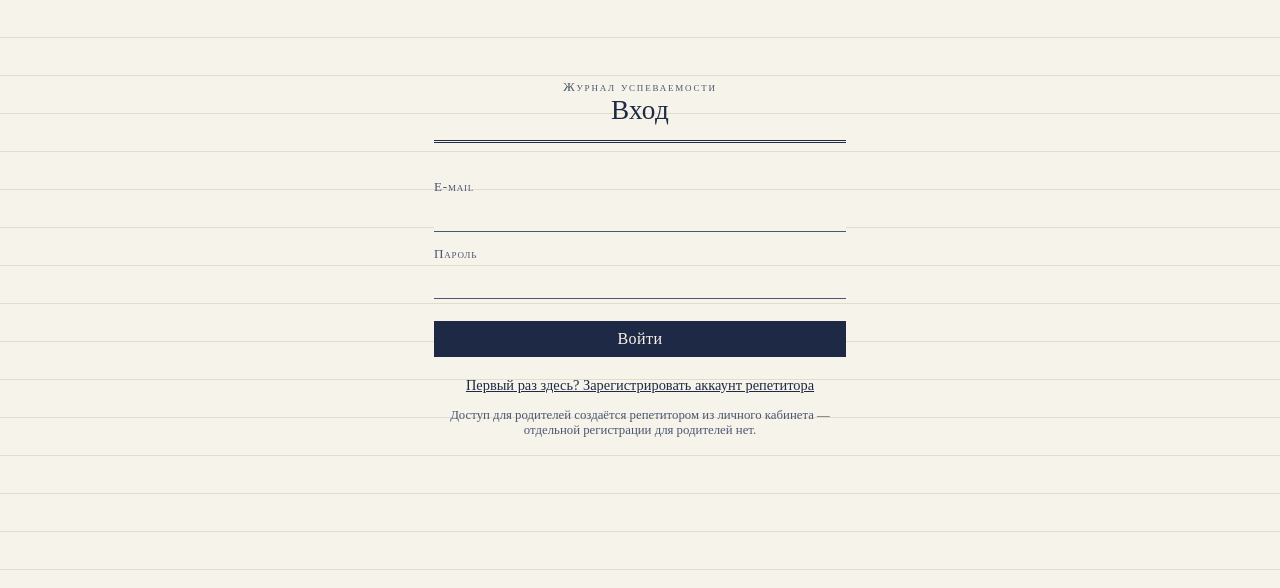
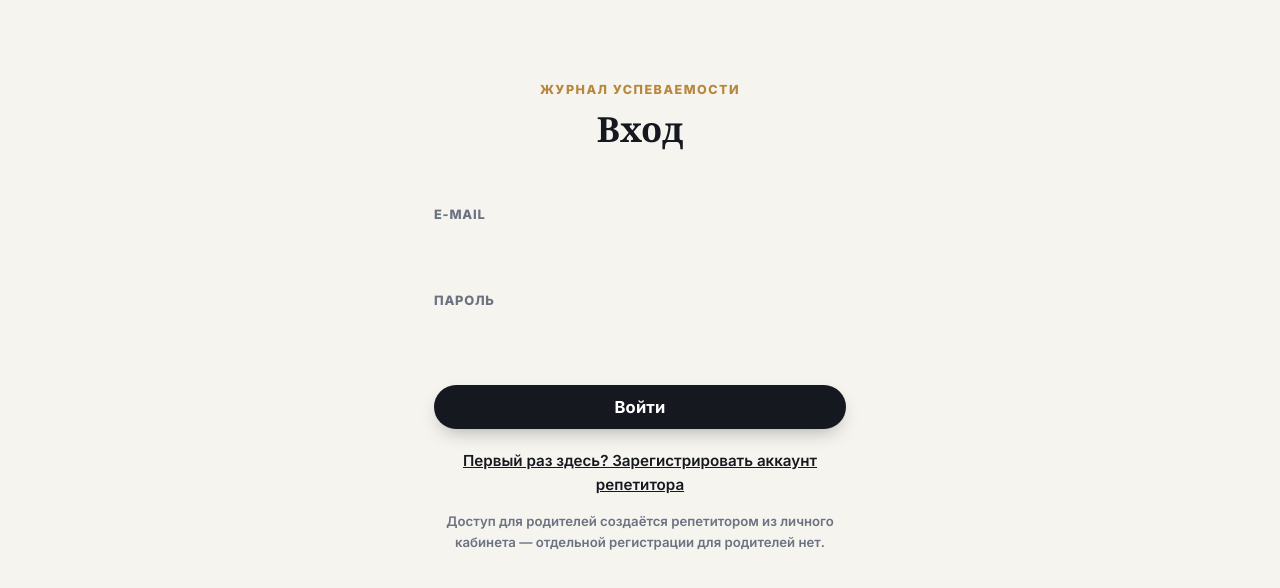
Before and after one commit to Nsstik/tutor-journal-2.0, a Next.js app: page /login in a window 1280 px wide. Shown: the top 588 px of the page. Built offline with nearby package versions, Linux system fonts and the light colour scheme.

Commit message:
Update globals.css

```diff
--- a/app/globals.css
+++ b/app/globals.css
@@ -1,25 +1,32 @@
 /* =========================================================
    Дизайн-система «Журнал успеваемости»
-   Палитра:
-     --paper:      #F6F3EA  (бумага)
-     --paper-line: #CFC6AD  (линовка)
-     --ink:        #1E2A45  (тёмно-синие чернила)
-     --ink-soft:   #4B5670  (приглушённый текст)
-     --red-pen:    #9C3B2E  (красная паста — предупреждения/долг)
-     --green-ink:  #3C6B47  (зелёная паста — выполнено/оплачено)
-     --gold:       #A9822F  (тонкий акцент — печать/подпись)
-   Шрифт: Times New Roman везде, как в официальном документе.
+   Современный, премиальный стиль: тёплый нейтральный фон,
+   белые карточки с мягкой тенью, жирная типографика,
+   без разлиновки и подчёркиваний — акценты через цвет и вес.
+
+   Шрифты: Fraunces (заголовки, с характером) + Inter (текст, жирный).
    ========================================================= */
 
+@import url('https://fonts.googleapis.com/css2?family=Fraunces:opsz,wght@9..144,600;9..144,700;9..144,800&family=Inter:wght@500;600;700;800&display=swap');
+
 :root {
-  --paper: #f6f3ea;
-  --paper-raised: #fbf9f2;
-  --paper-line: #cfc6ad;
-  --ink: #1e2a45;
-  --ink-soft: #4b5670;
-  --red-pen: #9c3b2e;
-  --green-ink: #3c6b47;
-  --gold: #a9822f;
+  --paper: #f6f4ef;          /* фон страницы — тёплый нейтральный, не белый */
+  --paper-raised: #ffffff;   /* поверхность карточек */
+  --paper-line: #e9e5db;     /* минимальный акцент-разделитель, используется точечно */
+  --ink: #16181f;
+  --ink-soft: #6b7280;
+  --red-pen: #b3261e;
+  --red-soft: #f8e8e6;
+  --green-ink: #1f7a4d;
+  --green-soft: #e4f1e9;
+  --gold: #b8863d;
+  --gold-soft: #f3e6cd;
+
+  --radius-lg: 20px;
+  --radius-md: 14px;
+  --radius-sm: 10px;
+  --shadow-card: 0 1px 2px rgba(22, 24, 31, 0.04), 0 14px 32px -16px rgba(22, 24, 31, 0.16);
+  --shadow-card-hover: 0 1px 2px rgba(22, 24, 31, 0.05), 0 20px 40px -16px rgba(22, 24, 31, 0.22);
 }
 
 * {
@@ -32,129 +39,158 @@ body {
   margin: 0;
   background: var(--paper);
   color: var(--ink);
-  font-family: 'Times New Roman', Times, Georgia, serif;
+  font-family: 'Inter', -apple-system, system-ui, sans-serif;
+  font-weight: 500;
+  font-size: 16.5px;
+  line-height: 1.55;
+  -webkit-font-smoothing: antialiased;
 }
 
 body {
-  background-image: repeating-linear-gradient(
-    to bottom,
-    transparent,
-    transparent 37px,
-    var(--paper-line) 38px
-  );
-  background-attachment: local;
   min-height: 100vh;
 }
 
 a {
   color: var(--ink);
+  font-weight: 600;
 }
 
 h1, h2, h3, h4 {
-  font-weight: 400;
-  letter-spacing: 0.01em;
+  font-family: 'Fraunces', Georgia, serif;
+  font-weight: 700;
+  letter-spacing: -0.01em;
   margin: 0;
 }
 
 .eyebrow {
-  font-variant: small-caps;
-  letter-spacing: 0.14em;
-  font-size: 0.8rem;
-  color: var(--ink-soft);
+  text-transform: uppercase;
+  letter-spacing: 0.12em;
+  font-size: 0.76rem;
+  font-weight: 800;
+  color: var(--gold);
 }
 
 .shell {
   max-width: 960px;
   margin: 0 auto;
-  padding: 40px 24px 80px;
+  padding: 48px 24px 90px;
 }
 
 .masthead {
   display: flex;
-  align-items: baseline;
+  align-items: center;
   justify-content: space-between;
-  border-bottom: 3px double var(--ink);
-  padding-bottom: 14px;
-  margin-bottom: 36px;
+  padding-bottom: 8px;
+  margin-bottom: 40px;
+  gap: 16px;
+  flex-wrap: wrap;
 }
 
 .masthead h1 {
-  font-size: 1.7rem;
+  font-size: 2.1rem;
+  margin-top: 4px;
 }
 
 .masthead .subtitle {
-  font-style: italic;
+  font-weight: 500;
   color: var(--ink-soft);
   font-size: 0.95rem;
 }
 
 .card {
   background: var(--paper-raised);
-  border: 1px solid var(--paper-line);
-  padding: 24px 28px;
-  margin-bottom: 28px;
-  position: relative;
+  border-radius: var(--radius-lg);
+  box-shadow: var(--shadow-card);
+  padding: 30px 32px;
+  margin-bottom: 24px;
 }
 
-.card::before {
-  content: '';
-  position: absolute;
-  top: 10px;
-  bottom: 10px;
-  left: 0;
-  width: 3px;
-  background: var(--gold);
-  opacity: 0.55;
+.card-chart {
+  padding: 22px 26px;
+  max-width: 640px;
 }
 
 .card-title {
-  font-size: 1.1rem;
-  margin-bottom: 16px;
-  padding-bottom: 8px;
-  border-bottom: 1px solid var(--paper-line);
+  font-family: 'Fraunces', Georgia, serif;
+  font-size: 1.2rem;
+  font-weight: 700;
+  margin-bottom: 20px;
+  display: flex;
+  align-items: center;
+  gap: 10px;
+}
+
+.card-title::before {
+  content: '';
+  width: 8px;
+  height: 8px;
+  border-radius: 50%;
+  background: var(--gold);
+  flex-shrink: 0;
 }
 
 table.ledger {
   width: 100%;
-  border-collapse: collapse;
+  border-collapse: separate;
+  border-spacing: 0;
   font-size: 0.98rem;
 }
 
 table.ledger th {
   text-align: left;
-  font-weight: 400;
-  font-variant: small-caps;
-  letter-spacing: 0.08em;
-  font-size: 0.82rem;
+  font-weight: 700;
+  text-transform: uppercase;
+  letter-spacing: 0.06em;
+  font-size: 0.74rem;
   color: var(--ink-soft);
-  border-bottom: 2px solid var(--ink);
-  padding: 6px 10px;
+  padding: 0 14px 10px;
 }
 
 table.ledger td {
-  padding: 10px 10px;
-  border-bottom: 1px solid var(--paper-line);
+  padding: 14px 14px;
   vertical-align: top;
+  font-weight: 600;
+}
+
+table.ledger tbody tr {
+  border-radius: var(--radius-sm);
+}
+
+table.ledger tbody tr:nth-child(odd) td {
+  background: var(--paper);
+}
+
+table.ledger tbody tr td:first-child {
+  border-top-left-radius: var(--radius-sm);
+  border-bottom-left-radius: var(--radius-sm);
+}
+
+table.ledger tbody tr td:last-child {
+  border-top-right-radius: var(--radius-sm);
+  border-bottom-right-radius: var(--radius-sm);
 }
 
 table.ledger tr:hover td {
-  background: rgba(169, 130, 47, 0.06);
+  background: var(--gold-soft);
 }
 
 .tag {
   display: inline-block;
-  padding: 2px 9px;
-  border: 1px solid currentColor;
+  padding: 4px 12px;
   font-size: 0.8rem;
-  border-radius: 2px;
+  font-weight: 700;
+  border-radius: 999px;
+  background: rgba(107, 114, 128, 0.12);
 }
 
 .tag-green {
   color: var(--green-ink);
+  background: var(--green-soft);
 }
 
 .tag-red {
   color: var(--red-pen);
+  background: var(--red-soft);
 }
 
 .tag-neutral {
@@ -163,11 +199,12 @@ table.ledger tr:hover td {
 
 .check {
   color: var(--green-ink);
-  font-weight: bold;
+  font-weight: 700;
 }
 
 .cross {
   color: var(--red-pen);
+  font-weight: 700;
 }
 
 button, input, select, textarea {
@@ -177,28 +214,36 @@ button, input, select, textarea {
 
 .btn {
   background: var(--ink);
-  color: var(--paper);
+  color: #fff;
   border: none;
-  padding: 9px 20px;
+  border-radius: 999px;
+  padding: 12px 26px;
+  font-weight: 700;
   cursor: pointer;
-  letter-spacing: 0.03em;
+  letter-spacing: 0.01em;
+  box-shadow: 0 8px 20px -8px rgba(22, 24, 31, 0.4);
+  transition: transform 0.12s ease, box-shadow 0.12s ease, background 0.15s ease;
 }
 
 .btn:hover {
-  background: var(--red-pen);
+  background: var(--gold);
+  transform: translateY(-1px);
+  box-shadow: 0 10px 24px -8px rgba(184, 134, 61, 0.55);
 }
 
 .btn-secondary {
-  background: transparent;
+  background: rgba(22, 24, 31, 0.06);
   color: var(--ink);
-  border: 1px solid var(--ink);
-  padding: 8px 18px;
+  border: none;
+  border-radius: 999px;
+  padding: 11px 22px;
+  font-weight: 700;
   cursor: pointer;
+  transition: background 0.15s ease;
 }
 
 .btn-secondary:hover {
-  border-color: var(--red-pen);
-  color: var(--red-pen);
+  background: rgba(22, 24, 31, 0.12);
 }
 
 input[type='text'],
@@ -209,91 +254,94 @@ input[type='password'],
 textarea,
 select {
   background: var(--paper);
-  border: none;
-  border-bottom: 1px solid var(--ink-soft);
-  padding: 7px 4px;
+  border: 1.5px solid transparent;
+  border-radius: var(--radius-sm);
+  padding: 11px 14px;
   width: 100%;
   color: var(--ink);
+  font-weight: 600;
 }
 
 input:focus,
 select:focus,
 textarea:focus {
   outline: none;
-  border-bottom: 2px solid var(--red-pen);
+  border-color: var(--gold);
+  background: #fff;
 }
 
 label {
   display: block;
-  font-size: 0.82rem;
+  font-size: 0.78rem;
   color: var(--ink-soft);
-  font-variant: small-caps;
+  text-transform: uppercase;
+  font-weight: 800;
   letter-spacing: 0.06em;
-  margin-bottom: 4px;
+  margin-bottom: 6px;
 }
 
 .field {
-  margin-bottom: 14px;
+  margin-bottom: 16px;
 }
 
 .form-row {
   display: grid;
   grid-template-columns: repeat(auto-fit, minmax(160px, 1fr));
-  gap: 14px;
+  gap: 16px;
 }
 
 .tabs {
   display: flex;
-  gap: 4px;
+  gap: 6px;
   flex-wrap: wrap;
   margin-bottom: 24px;
-  border-bottom: 1px solid var(--paper-line);
 }
 
 .tab {
-  padding: 8px 16px;
-  border: 1px solid var(--paper-line);
-  border-bottom: none;
-  background: var(--paper);
+  padding: 9px 18px;
+  border-radius: 999px;
+  background: rgba(22, 24, 31, 0.05);
   color: var(--ink-soft);
   text-decoration: none;
-  font-variant: small-caps;
-  letter-spacing: 0.05em;
+  font-weight: 700;
   font-size: 0.9rem;
-  position: relative;
-  top: 1px;
 }
 
 .tab.active {
-  background: var(--paper-raised);
-  color: var(--ink);
-  border-bottom: 1px solid var(--paper-raised);
-  font-weight: bold;
+  background: var(--ink);
+  color: #fff;
 }
 
 .stamp {
   display: inline-flex;
   align-items: center;
   gap: 6px;
-  border: 2px solid var(--gold);
+  background: var(--gold-soft);
   color: var(--gold);
-  padding: 4px 12px;
-  transform: rotate(-3deg);
-  font-variant: small-caps;
-  letter-spacing: 0.1em;
-  font-size: 0.78rem;
-  border-radius: 3px;
+  padding: 6px 14px;
+  transform: rotate(-2deg);
+  text-transform: uppercase;
+  letter-spacing: 0.08em;
+  font-size: 0.76rem;
+  font-weight: 800;
+  border-radius: 999px;
 }
 
 .error-text {
   color: var(--red-pen);
-  font-size: 0.9rem;
+  font-weight: 700;
+  font-size: 0.92rem;
   margin-top: 6px;
+  background: var(--red-soft);
+  padding: 12px 16px;
+  border-radius: var(--radius-sm);
+  display: inline-block;
 }
 
 .muted {
   color: var(--ink-soft);
-  font-size: 0.9rem;
+  font-size: 0.92rem;
+  font-weight: 600;
 }
 
 .top-actions {
@@ -307,39 +355,33 @@ label {
   list-style: none;
   padding: 0;
   margin: 0;
+  display: grid;
+  gap: 10px;
 }
 
 .student-list li {
-  border-bottom: 1px solid var(--paper-line);
+  background: var(--paper);
+  border-radius: var(--radius-md);
+  transition: transform 0.12s ease, box-shadow 0.12s ease;
 }
 
 .student-list a {
   display: flex;
   justify-content: space-between;
-  padding: 14px 4px;
+  padding: 16px 18px;
   text-decoration: none;
   color: var(--ink);
+  font-weight: 700;
+  border-radius: var(--radius-md);
+}
+
+.student-list li:hover {
+  box-shadow: var(--shadow-card);
+  transform: translateY(-1px);
 }
 
 .student-list a:hover {
-  color: var(--red-pen);
-}
-
-.checkbox-row {
-  display: flex;
-  align-items: center;
-  gap: 10px;
-  padding: 8px 0;
-  border-bottom: 1px solid var(--paper-line);
-}
-
-.checkbox-row input {
-  width: auto;
-}
-
-.checkbox-row.done span {
-  text-decoration: line-through;
-  color: var(--ink-soft);
+  color: var(--gold);
 }
 
 /* ---------- звёздные оценки (ввод) ---------- */
@@ -397,7 +439,8 @@ label {
 .trend-chart {
   width: 100%;
   height: auto;
-  min-width: 320px;
+  min-width: 260px;
+  max-height: 150px;
   display: block;
 }
 
@@ -409,7 +452,8 @@ label {
 .chart-axis-label {
   fill: var(--ink-soft);
   font-size: 10px;
-  font-family: 'Times New Roman', Times, Georgia, serif;
+  font-family: 'Inter', sans-serif;
+  font-weight: 600;
 }
 
 .chart-line {
@@ -436,8 +480,9 @@ label {
 .chart-legend {
   display: flex;
   gap: 20px;
-  margin-top: 10px;
-  font-size: 0.85rem;
+  margin-top: 8px;
+  font-size: 0.82rem;
+  font-weight: 700;
   color: var(--ink-soft);
 }
 
@@ -467,7 +512,7 @@ label {
   display: flex;
   align-items: center;
   gap: 14px;
-  margin-bottom: 18px;
+  margin-bottom: 20px;
   flex-wrap: wrap;
 }
 
@@ -476,7 +521,6 @@ label {
   height: 10px;
   border-radius: 999px;
   background: var(--paper);
-  border: 1px solid var(--paper-line);
   overflow: hidden;
 }
 
@@ -497,10 +541,11 @@ label {
   display: inline-flex;
   align-items: center;
   gap: 6px;
-  padding: 7px 14px;
+  padding: 8px 16px;
   border-radius: 999px;
   font-size: 0.9rem;
-  border: 1px solid transparent;
+  font-weight: 700;
+  border: none;
   cursor: pointer;
   font-family: inherit;
   transition: transform 0.1s ease;
@@ -519,15 +564,13 @@ label {
 }
 
 .topic-chip-pending {
-  background: rgba(169, 130, 47, 0.14);
+  background: var(--gold-soft);
   color: var(--gold);
-  border-color: rgba(169, 130, 47, 0.35);
 }
 
 .topic-chip-done {
-  background: rgba(60, 107, 71, 0.14);
+  background: var(--green-soft);
   color: var(--green-ink);
-  border-color: rgba(60, 107, 71, 0.35);
   text-decoration: line-through;
 }
 
@@ -538,20 +581,22 @@ label {
 
 /* ---------- опасная зона / удаление ---------- */
 .card-danger {
-  border-color: var(--red-pen);
+  background: var(--red-soft);
+  box-shadow: none;
 }
 
-.card-danger::before {
+.card-danger .card-title::before {
   background: var(--red-pen);
 }
 
 .btn-danger {
   background: var(--red-pen);
-  color: var(--paper);
+  color: #fff;
   border: none;
-  padding: 9px 20px;
+  border-radius: 999px;
+  padding: 12px 26px;
+  font-weight: 700;
   cursor: pointer;
-  letter-spacing: 0.03em;
 }
 
 .btn-danger:hover {
@@ -560,7 +605,10 @@ label {
 
 @media (max-width: 640px) {
   .shell {
-    padding: 24px 14px 60px;
+    padding: 32px 16px 70px;
+  }
+  .card {
+    padding: 22px 20px;
   }
   table.ledger, table.ledger thead, table.ledger tbody, table.ledger th, table.ledger td, table.ledger tr {
     display: block;
@@ -568,12 +616,12 @@ label {
   table.ledger th {
     display: none;
   }
+  table.ledger tr {
+    margin-bottom: 10px;
+    border-radius: var(--radius-sm);
+    overflow: hidden;
+  }
   table.ledger td {
-    border-bottom: none;
-    padding: 4px 0;
-  }
-  table.ledger tr {
-    border-bottom: 1px solid var(--paper-line);
-    padding: 10px 0;
+    padding: 6px 14px;
   }
 }
```
